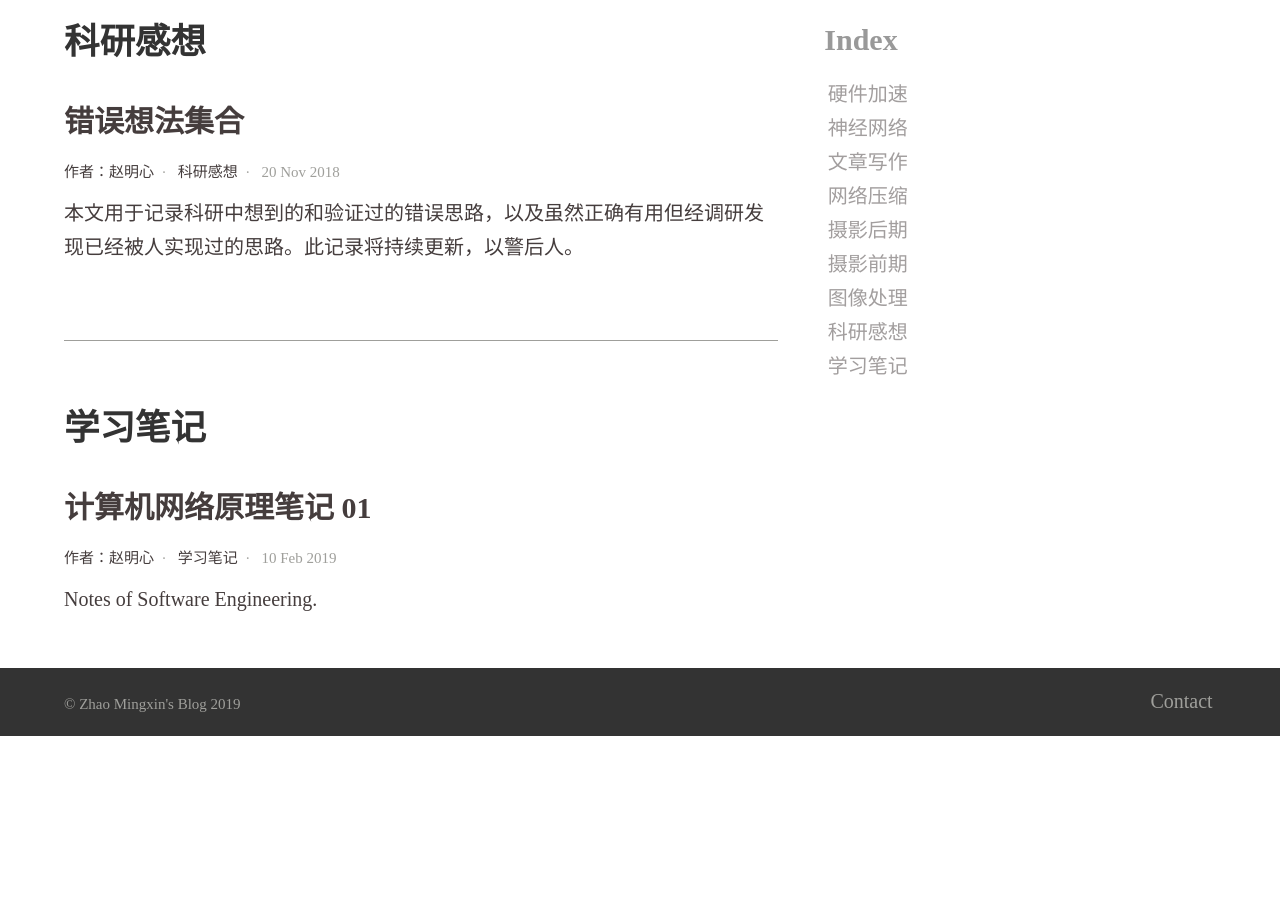
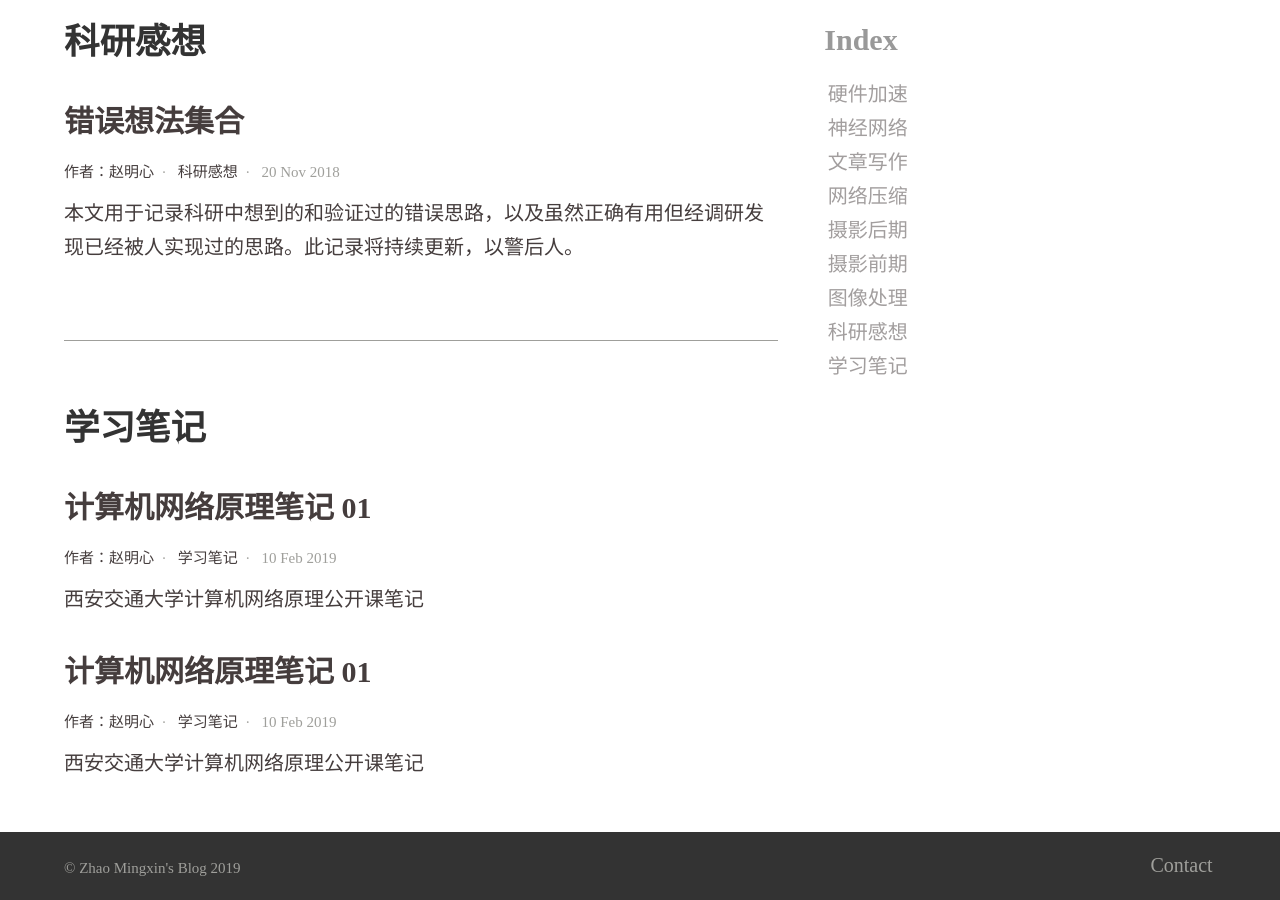
Before and after one commit to JackGittes/JackGittes.github.io, a Jekyll site: the page built from categories.md, in a window 1280 px wide and 900 px high, scrolled down 10120 px. Built offline with Jekyll 4.4.1, drawn with Linux system fonts in a browser that asks for light colours; before the commit the page ends 10856 px from its top, so only the background shows below that; some of the changed lines change nothing that is shown.

Commit message:
add new pages

```diff
--- a/_posts/2019-02-10-network-note-01.md
+++ b/_posts/2019-02-09-network-note-01.md
@@ -4,7 +4,7 @@ title: |
 category: 学习笔记
 author: 赵明心
 excerpt: |
-    Notes of Software Engineering.
+		西安交通大学计算机网络原理公开课笔记
 use_math: true
 #feature_text: |
   ## The Pot Still
--- /dev/null
+++ b/_posts/2019-02-10-network-note-02.md
@@ -0,0 +1,112 @@
+---
+title: |
+    计算机网络原理笔记 01
+category: 学习笔记
+author: 赵明心
+excerpt: |
+    西安交通大学计算机网络原理公开课笔记
+use_math: true
+#feature_text: |
+  ## The Pot Still
+#  The modern pot still is a descendant of the alembic, an earlier distillation device
+#feature_image: "https://unsplash.it/1200/400?image=1048"
+#image: "https://unsplash.it/1200/400?image=1048"
+---
+
+## 概述（二）
+
+作者：赵明心	日期：2019/02/09
+
+上节讲到了网络分层的好处（使主机从通信任务中解脱出来，同时便于网络扩展）。
+
+#### 1.2.3	具有公共数据通信网的计算机网络
+
+分组的存储转发
+-	（1）公共传输网络建设：扩大通信子网络的规模使之成为公用的数据传输网络。
+-	（2）划分分组
+-	（3）先存储再转发：中间节点以先存储再转发的方式工作
+
+现在使用的最大的INTERNET就是这样的网络，给用户提供了数据传输的主干网络即公用数据通信网，任何用户只要接入公共网络即可完成与其他用户的数据交换。
+
+通信网络中，例如最常见的路由器，它即完成数据的发送工作，它本身不关心数据的内容，只关心目的地在哪里，怎样传输能达到用户的要求。
+
+在这种结构与思想的促进之下，网络才能发展和扩大到今天的规模。现代网络结构的主要特征就是（1）分布式（2）通信子网与资源子网。
+
+还有分组交换，为什么要提到分组？能否对数据进行裸传输呢？显然是不可以的，不给数据加额外信息，通信子网根本无法得知如何送达和送达的需求。因此数据在发送时必须要添加额外信息。
+
+再者，并不是不管数据有多大数据都会一次性发送出去，正如送快递一样，不会一次性把所有东西一次性全部送达。这个对用户来说是不可接受的，例如FTP传输数据，一次性传输则无法断点续传。同时，计算机需要对传输的数据的正确性有验证，能够准确的定位和恢复。在一次性传输的情况下，一旦出错，则需要完整重新传输，而且一次性传输的出错率也会远大于分开传输。还有就是，在一次性传输的过程当中，传输数据的用户将独占那一条线路，其他用户无法占用，这违背了网络的公平性原则。
+
+最后，这种一次性传输对于中间节点来说也是灾难性的，这个体现在于一次性传输需要在中间节点上进行大量缓存。所以一定要对传输的数据进行划分、分段。在网络中成为分组，即对数据传输的上限进行约定。以太网对数据传输的要求是不能超过1500个字节，超过1500个字节就要分段。
+
+分段也会带来问题，一个是是否需要等长的数据段？例如ATM网络(曾经在计算机网络历史中起到了很大作用，现在使用较少)，ATM中使用了信元方式传输，每个信元大小为53个字节，不满53个字节就进行填充。
+
+而在INTERNET中，只规定了最大的数据长度，不约定每段数据的长度。等长数据分段的好处是实现简单，甚至可以直接由硬件实现，速度很快。但是例如ATM信元传输的时候53字节，53字节=5个额外控制信息+48个有效数据，因此有效数据传输率是48/53，等长数据传输好处是快，有效利用率问题，太短利用率低，太长的话会有很多需要填充的利用率也不高。因此现代网络基本都是不等长数据分段。
+
+最后一个是网络中的全连接问题，无法保证任何两个节点之间都有直接连接。网络链接的两种方式，一种是电话式的，直接建立物理连接，一种是邮局式的，需要很多中间邮局和邮递员转发。物理连接的好处是数据传输的实时性是有保证的，但是计算机网络并没有选择第一种方式，选择第二种方式的原因有几个：（1）跟最初建立网络的目的有关，网络早期以文本传输为主，认为网络用户对时延的要求不高，因此选择了第二种方式。
+
+选择第二种方式的好处是：（1）不会出现拒绝，打电话时可能出现网络繁忙而拒绝服务的问题，第二种方式可以尽可能为多个用户服务。（2）线路利用率比较高。
+
+中间节点为什么不直接转发而是先存储？
+例如路由器，当路由器从端口接收到数据之后，会先存储数据之后再进行转发。存储可以解决什么问题呢？
+-	（1）考虑一个三节点网络A —— B —— C，对A来说要求数据的高可靠性，那么B节点就可以对接收到的数据进行检验，保证数据的正确性之后再转发到A。所以为了达到检错的目的，需要先存储。
+-	（2）多人发送的情况，B连接不仅AB还有D，此时如果AD同时传输数据并且选择了相同的传输方向，也即AD均发送数据到B，那么这个时候数据就需要排队，在排队的时候就需要先进行存储。
+-	（3）A到B的链路速率为100M，而BC链路只有10M，在这种情况下，不能存储是不行的，B必须要以100M的速率接受数据并存储下来，然后再以10兆的速率转发出去。即使大家都是10M的线路，如果B的处理速度较慢或者有其他的任务导致B无法及时进行接收，也是需要存储的。
+-	（4）先存储再转发还有一个最基本的任务就是寻址，由于我们没有两两互联，一定有中间节点转发，中间节点一个核心任务就是选择一条合适的路径进行转发，使之能到达目的节点。这也是通信子网中的中间设备被成为路由器的原因，路由器就是要进行路由选择，选择合适路径进行转发。要想进行地址识别和寻址，首先要接受数据并缓存，接收玩目的地址之后进行查找路由表，找到合适路径才能进行转发。
+
+综合以上几个原因，通信子网的节点都是需要先存储再转发的方式才可以。
+
+
+现代计算机网络都是分组交换式网络。再总结一下特征就是（1）分布式结构，所有节点都是自治系统。（2）网络是分层的，这个网络按照信息处理与通信分成了资源子网和通信子网，资源子网只负责数据处理和递交。（3）数据转发过程需要划分分组，并且需要进行先存储再转发。
+
+#### 1.2.4	第三个历史阶段：体系结构标准化网络
+
+在上个世纪的70年代，网络应用越来越多，网络服务提供商（IBM等）发现一个问题，即使自己生产的不同系列计算机也很难连接在一起。不同的计算机机器字长不同、数据表示方式不同等等。不同的厂商制定了各自的标准，如IBM的SNA结构，DEC公司的DNA体系结构，这些结构可以保证只要是自己生产的计算机都可以方便的互联。但是计算机仍然有很多厂商。
+
+国际标准化组织制定了一个统一的国际标准，ISO-OSI/RM，开放系统互联参考模型。设计者和制定者认为，只要计算机遵循此标准，就称之为开放系统，只要该系统是开放系统则与其他开放系统之间就可以进行互联。当然这个标准从诞生（上个世纪80年代）到现在30多年都没有实际产品，虽然该标准一直没有实际产品但是这个标准在计算机网络发展中有举足轻重的作用，因为OSI提出的分层模型是现代计算机网络的主流模型。
+
+所以OSI虽然没有产品，但是其相关研究方法和术语是现在普遍使用的，现代计算机网络的主流标准是TCP/IP协议集。为什么该协议集能成为事实标准？因为INTERNET把它作为了支撑协议，而INTERNET是当今最大的互联网络。除此之外TCP/IP还有一些自身的优势使之能站得住脚成为事实标准。
+
+以上就是计算机网络发展历史的三个阶段：（1）以单处理机为中心的多终端联机系统，（2）分组交换网络，（3）标准化阶段。
+
+实际上在计算机网络发展中，有两个网络起到了关键作用：（1）局域网（2）INTERNET。局域网出现于上世纪的70年代末80年代初，INTERNET开放于公众是上世纪90年代，由于其本身结构优秀、应用丰富，使之快速成为全球最大的网络平台。
+
+现在一些与网络有关的热词：
+-	（1）“三网合一”：电信网络、计算机网络、有线电视网络相互融合，物理上和应用上，在传输上无缝连接
+-	（2）全光网络：现在的骨干网络基本都是全光网络，但是从骨干网络到接入点目前还没有全光
+-	（3）物联网：物物相连的互联网
+
+需要特别强调的是，局域网占据了重要的地位，正是因为上世纪80年代小规模网络的出现使得大家对网络的依赖性越来越高，以至于发展到大型网络。
+
+#### 1.3	计算机网络的分类
+
+对计算机网络按照不同的标准有不同的结果，按照最常用的分类方法，即地理覆盖范围进行分类：
+
+覆盖范围分类：
+	（1）局域网(Local Area Network, LAN)
+	（2）城域网(Metropolitan Area Network, MAN)
+	（3）广域网(Wide Area Network, WAN)
+
+按照其他标准分类的话：
+-	（1）传输技术：广播式网络、点对点式网络
+-	（2）通信介质：有线网、无线网
+-	（3）按通信速率：高、中、低速（宽带网络与窄带网络）
+-	（4）按使用用户：公网、专网
+-	（5）按网络控制：分布式、集中式
+-	（6）网络应用环境：部门、企业、校园
+
+城域网在平时和文献中比较少见。不同的网络范围会有不同的问题，局域网范围一般是几十公里最多100公里，网络跨度在这个范围内。超过此范围都称为广域网。
+
+局域网和广域网由于覆盖范围不同，网络的结构和传输方式都有很大差异。在广域网当中进行广播是不现实的，而在局域网当中是可以进行广播的。广域网中大家都选择广播的时候，会造成广播信息的泛滥，同时网络带宽被极大浪费。而且局域网的范围有限，一般来说只有一个所有者，广域网的范围较广，所有者有多个。对于只有一个所有者的网路，所有子网可以选择同样的网络结构，而有多个所有者的时候，就有可能选择不同的网路结构。
+
+再者，两个局域网进行互联的时候，所有者从一个变成两个的时候，如果所有者只有一个，那么路由只需要一个，而两个所有者则需要两个路由器。为什么需要两个路由器？主要是取决于管理因素，每个所有者都可以独立控制自己的路由，控制端口的流量。实际上在技术上是可以用一个路由的。
+
+地理范围的不同带来结构和传输方式上有巨大的不同。为什么现在很少提及城域网？因为城域网的传输技术与局域网是很类似的，所以一般把城域网也归为局域网。
+
+无线网络比有线网络出错的概率会更高，而有线网络的误码率很低，有线网络的差错恢复相对简单。
+
+现代计算机网络并非没有集中式的，例如飞机订票系统、火车订票系统、银行系统仍然是集中式的，分布式的网络同步是一个很大的问题，而这些对数据要求比较高的网络仍然是集中式的网络。
+
+- 问题：传输介质和传输信道是不是一个概念？
+- 不是，数据传输是以物理介质（双绞线、光纤、红外线等等）为基础的，信道是信息传输的通道，并不是一个概念。有了物理基础之后，怎样使用物理介质进行信息传输是信道需要解决的问题。
+
+下一讲是网络的物理结构和网络的逻辑结构。
--- /dev/null
+++ b/_posts/2019-02-10-network-note-03.md
@@ -0,0 +1,138 @@
+---
+title: |
+    计算机网络原理笔记 01
+category: 学习笔记
+author: 赵明心
+excerpt: |
+    西安交通大学计算机网络原理公开课笔记
+use_math: true
+#feature_text: |
+  ## The Pot Still
+#  The modern pot still is a descendant of the alembic, an earlier distillation device
+#feature_image: "https://unsplash.it/1200/400?image=1048"
+#image: "https://unsplash.it/1200/400?image=1048"
+---
+
+作者：赵明心	日期：2019/02/10
+
+回顾：
+不同的计算机之间进行通信需要遵循一定的规则————协议。同时网络为了保证一些特性而具有三个特性。
+
+#### 2.1	计算机网络的结构
+
+对应于传输介质和传输信道的概念，计算机网络分为物理结构和逻辑结构。
+-	（1）物理结构：物理连接方式、拓扑结构
+-	（2）逻辑结构：信道连接方式、数据传输方式
+
+#### 2.1.1	物理结构
+
+物理结构成为拓扑结构，联系离散数学的知识，拓扑就是在研究点、线构成的图形的特性。
+
+拓扑结构的定义：采用拓扑学的方法抽象的网络结构，研究计算机网络中“点”和“线”构成的几何图形。
+
+拓扑结构的种类：总线型、星型、环型、树型、网状型等。
+
+点可以对应于主机，而线可以对应于传输介质（不管是有线还是无线）。总线型：一条线串行链接所有设备。星型：一个主机，其他机器链接到中央主机。计算机设备数量、物理位置已经确定的情况下，如何用物理介质将它们连接起来？数据该如何传输？以上五种拓扑结构是主要介绍的，不同的拓扑结构对网络传输有不同的影响。
+
+#### 2.1.2	总线型拓扑
+
+所有节点连接到一条共享的总线上。局域网发展早期最常见的拓扑结构，现代局域网已经基本不再采用这种结构。网络中的应用数量和紧迫程度不高的时候，总线型结构是可以的。在这种拓扑之上的传输方式也是非常简单的，是一种广播式的传输方式，所有设备共享总线也就能共享得到总线上传输的信息。
+-	优点：电缆长度短、布线容易
+-	缺点：故障扩散性、故障定位排除困难（网络发生故障之后只能借助二分法定位故障点，因为不管网络中哪个部分发生了问题，都会导致整个网络瘫痪，且表现是一样的，这也就导致了总线型网络很难扩展到很大的规模。）
+
+#### 2.1.3	星型拓扑
+
+由中央节点和通过点到点链路连接到中央节点的各节点组成。
+-	优点：
+	（1）建网灵活
+	（2）便于集中式管理
+	（3）除中央节点外其他节点发生故障不扩散，易定位排除
+-	缺点：
+	（1）电缆长度长，布线难
+	（2）依赖于中央节点
+	中间节点的功能可能有两种：（1）只完成转接点功能，完成连通性（2）除了负责连通，还要进行数据处理。在现代网络中，中间节点一般只起到连通性作用。当下的局域网主要使用的就是星型拓扑。
+
+	就是因为星型拓扑能够克服总线型网络的缺点，星型网络中增加、删除节点、节点出现故障都不会对其他网络设备产生影响（从交换机端口上插入和拔出不会对其他网络有影响）。其次，集中式控制结构是便于管理的，例如盗用IP的时候很容易从中间节点获知是谁在盗用IP，而且很容易封禁IP（关闭端口）。
+	当然缺点也是很明显的，中央节点必须有点到点的链接，中间节点的位置选择和各个设备到中间节点的点到点布线是很麻烦的。
+
+#### 2.1.4	环型拓扑
+环型拓扑是一种首尾相连的总线型结构。
+-	优点：与总线型类似，最适合采用光纤
+-	缺点：对环路的可靠性依赖更强
+
+	总线型的拓扑结构数据传输是双向的，只有双向才能保证所有节点都能收到，保证目的节点可以收到信息。而环型的拓扑结构是不能使用双向的，不可以同时顺时针和逆时针传输。在总线型拓扑结构中，存在一个冲突问题，当两个以上节点同时发送数据的时候信号会发生重叠，这种重叠信号是没有意义的，总线型拓扑要解决的一个重要问题就是解决冲突。因此环型拓扑肯定不能双向传输，不然就会发生自己和自己的重叠。
+
+	再者，如果没有节点把传输的数据进行删除，数据将会在环路当中无休止的传输下去，是由发送方、接收方还是中央管理来删除呢？可以让数据绕一圈，当数据绕一圈的时候由发送方来删除。不能由接收方来删除，原因有以下几个（1）有多个接收方的时候，不知道由哪个接收方来删除（2）即使只有一个接收方，如果接收方出现故障，也是无法删除的。一般的网络设计都是数据传输一周，由发送方发送数据并且由发送方删除数据。
+
+	环型网络的性能其实是降低了，因为要保证数据传输一周。在上世界90年代，FDDI网络采用了环型网络结构。而现在的网络很少采用环型的结构。光纤的产生和发展是环型网络被使用的主要原因（因为光是单向传输的，如果采用总线结构必须是双总线的，星型结构的情况下必须是有源星型，每个连接线都是双向的），所以FDDI采用了环型结构。
+	拓扑结构要慎重选择，拓扑结构的选择会限制很多后续工作，同时拓扑结构对传输介质有影响。
+
+#### 2.1.5	树型拓扑
+形状像一棵倒置的树，由根和叶节点组成，一般不单独使用。
+-	优点：
+	（1）属于分层网络，具有一定的容错能力
+-	缺点：
+	（1）属于集中式控制，对上层节点的依赖性强
+
+	以上提到的这些网络模型一般都是针对局域网，因为网络规模较小的时候才能找到比较明晰的网络结构，当网络规模非常大的时候，结构很复杂。
+
+#### 2.1.6	网状型拓扑
+
+没有明晰结构的拓扑被称为网状拓扑。
+-	优点：可靠性高
+-	缺点：通信线路冗余大、传输效率低。
+
+	任何两个节点间传输的时候一般都有多条链路可以选择，链路的冗余提高了可靠性但是降低了传输的效率（因为网络节点之间不是直接传输的，而需要经过其他节点）。
+
+#### 2.2	选择拓扑结构需要考虑的因素
+
+（1）传输介质（2）介质访问控制方法，简单地说，在使用介质的时候，数据是如何传输的（3）费用、灵活性、可靠性，如果对可靠性要求比较高的时候不能使用总线型、环型结构，如果对费用要求高，那么不适合使用星型结构。
+
+拓扑结构的选择与很多因素密切相关。
+
+不同拓扑的常见应用场合：
+-	（1）总线型：LAN，越来越少
+-	（2）环型：令牌环网、FDDI
+-	（3）星型：LAN（目前局域网的主要拓扑，注意此处的星型可能不是简单的星型，有可能是星型树，有很多星型组成的树）
+-	（4）网状：WAN主干
+
+#### 2.3	网络的传输方式（逻辑结构）
+
+有了物理结构之后，数据怎样传输取决于很多因素。
+
+网络的两种主要的传输方式：
+-	（1）广播式网络（Broadcast Networks）
+-	（2）点到点式网络（Point-to-Point Networks）
+
+#### 2.3.1	广播式传输网络
+
+基本特点：
+-	（1）所有计算机共享一条通信信道（总线型共享的是总线，广播共享的是信道）
+-	（2）任一台计算机发出的信息可以直接被其他所有计算机接受
+-	（3）两台以上计算机同时发送会产生冲突
+
+关键技术
+-	（1）介质访问控制方法（这是广播网络协议制定者需要解决的核心问题）
+
+		发现冲突、避免冲突、解决冲突
+
+	简单点说，需要有一种机制，保证在任何一个时刻只有一个节点能发出信息，这样才能避免冲突。使用上课举手的方式可以从根本上避免冲突，基于仲裁、预约的方式存在非常大的问题，（1）违背了简单性原则，任何主机发送信息都要受制于人，传输的时候需要有协商机制，这个效率会很低（2）入网时延增加、信道浪费，因为在没有数据传输的时候还是需要走仲裁路线。所以现代局域网很少使用仲裁预约机制。
+	讲前先听：等待没有人说的时候提问
+	边讲边听：一边提问题一边听，检测是不是有冲突
+
+	解决冲突，多台计算机接入网络与多人交谈非常类似，但是计算机没有人类智能，所以需要把尽可能多的情况考虑到。广播式传输的核心就是解决冲突。
+	广播式传输一般选择总线型或者环型拓扑结构。
+
+#### 2.3.2	点到点式传输网络
+
+广播是没有秘密可言的，同时由于信道的共享性，需要保证任何时候都只有一个节点发送信息。那么在广域网当中是否可以采用广播的方法？不可以，一旦使用了广播意味着一个数据在网络中会存在副本，对网络带宽带来很大压力。因此广域网中不可以使用广播式传输，需要使用点到点传输。
+
+基本特点：
+- （1）一条线路连接两个网络互连设备（点到点）
+-	（2）一般情况下，两台计算机间的传输需要经过多台网络互连设备
+-	（3）一般情况下，两台计算机之间的传输有多条路径可供选择
+
+关键技术：
+	路由选择
+
+网络规模比较大的时候无法选择全连接的结构，点到点的网络中，协议设计者需要解决的核心问题是路径问题，也即路由选择问题。
```
